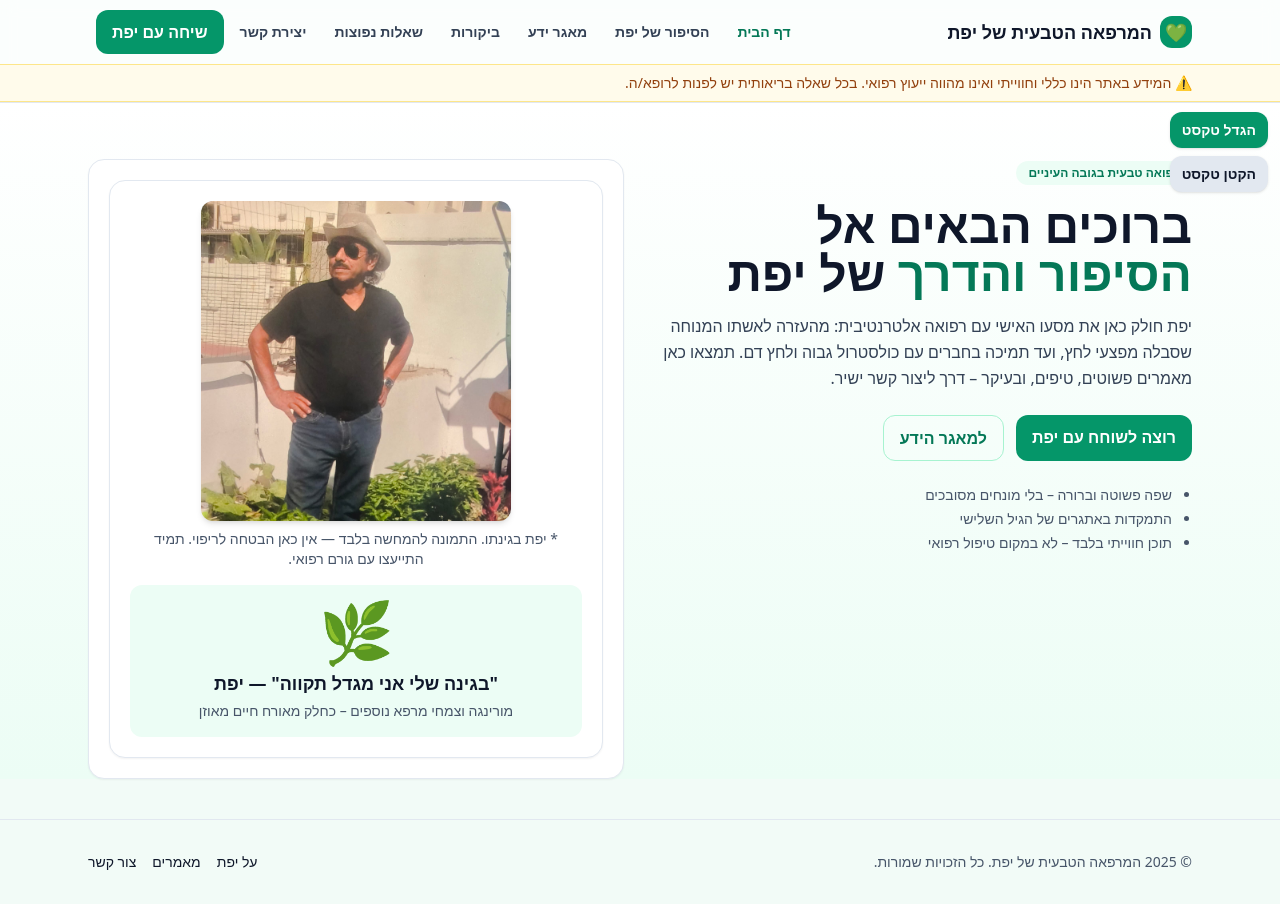
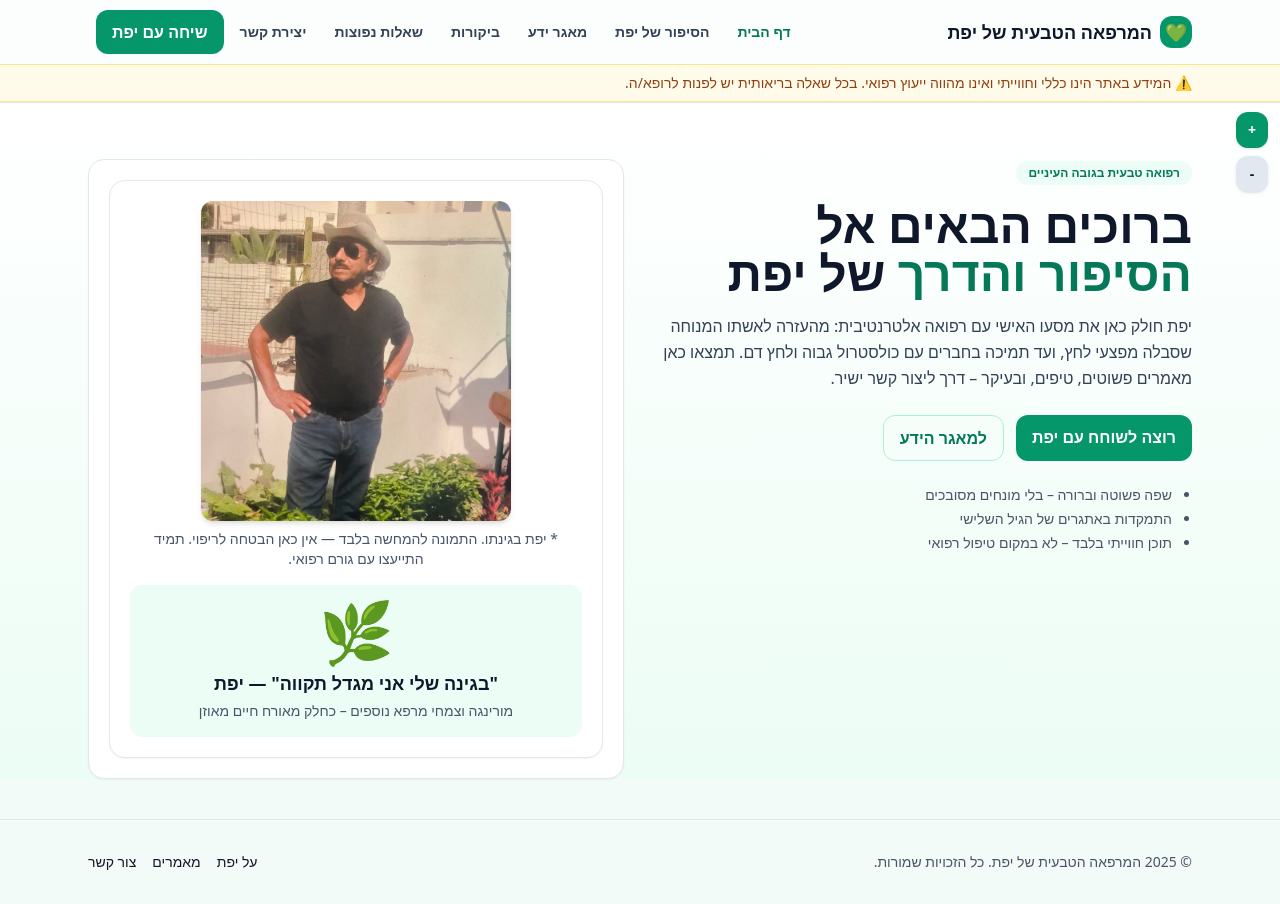
Before and after one commit to lirazshimon11/Yefet_website, a React (Vite) app: page / in a window 1280 px wide. Built offline with nearby package versions, Linux system fonts and the light colour scheme.

Commit message:
final commit??

```diff
--- a/src/components/Header.jsx
+++ b/src/components/Header.jsx
@@ -104,14 +104,14 @@ export default function Header() {
           onClick={() => setFontScale(s => s + 0.1)}
           className="px-3 py-2 rounded-xl bg-emerald-600 hover:bg-emerald-700 text-white text-sm font-semibold shadow"
         >
-          הגדל טקסט
+          +
         </button>
         <button
           aria-label="הקטן טקסט"
           onClick={() => setFontScale(s => s - 0.1)}
           className="px-3 py-2 rounded-xl bg-slate-200 hover:bg-slate-300 text-sm font-semibold shadow"
         >
-          הקטן טקסט
+          -
         </button>
       </div>
     </>
```
